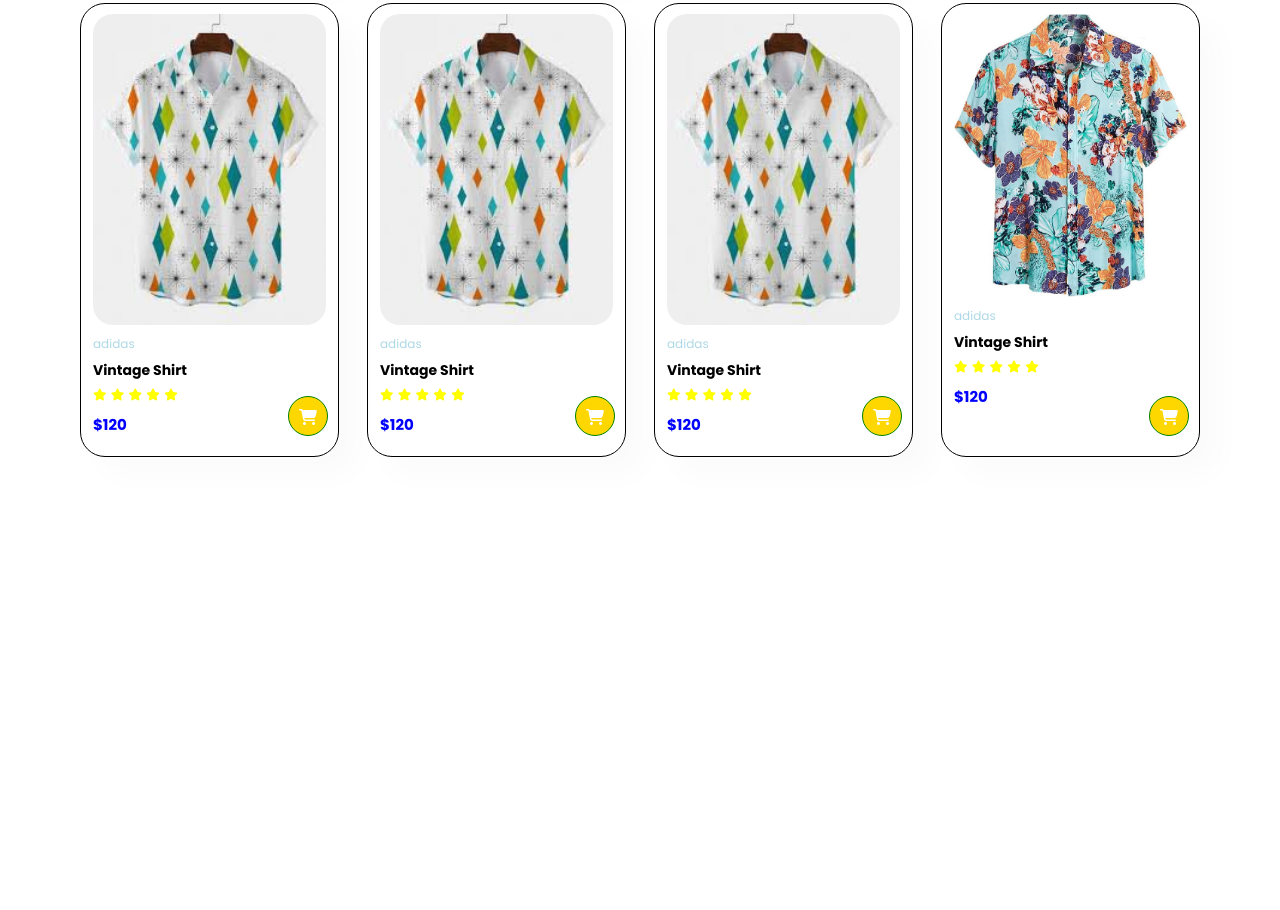
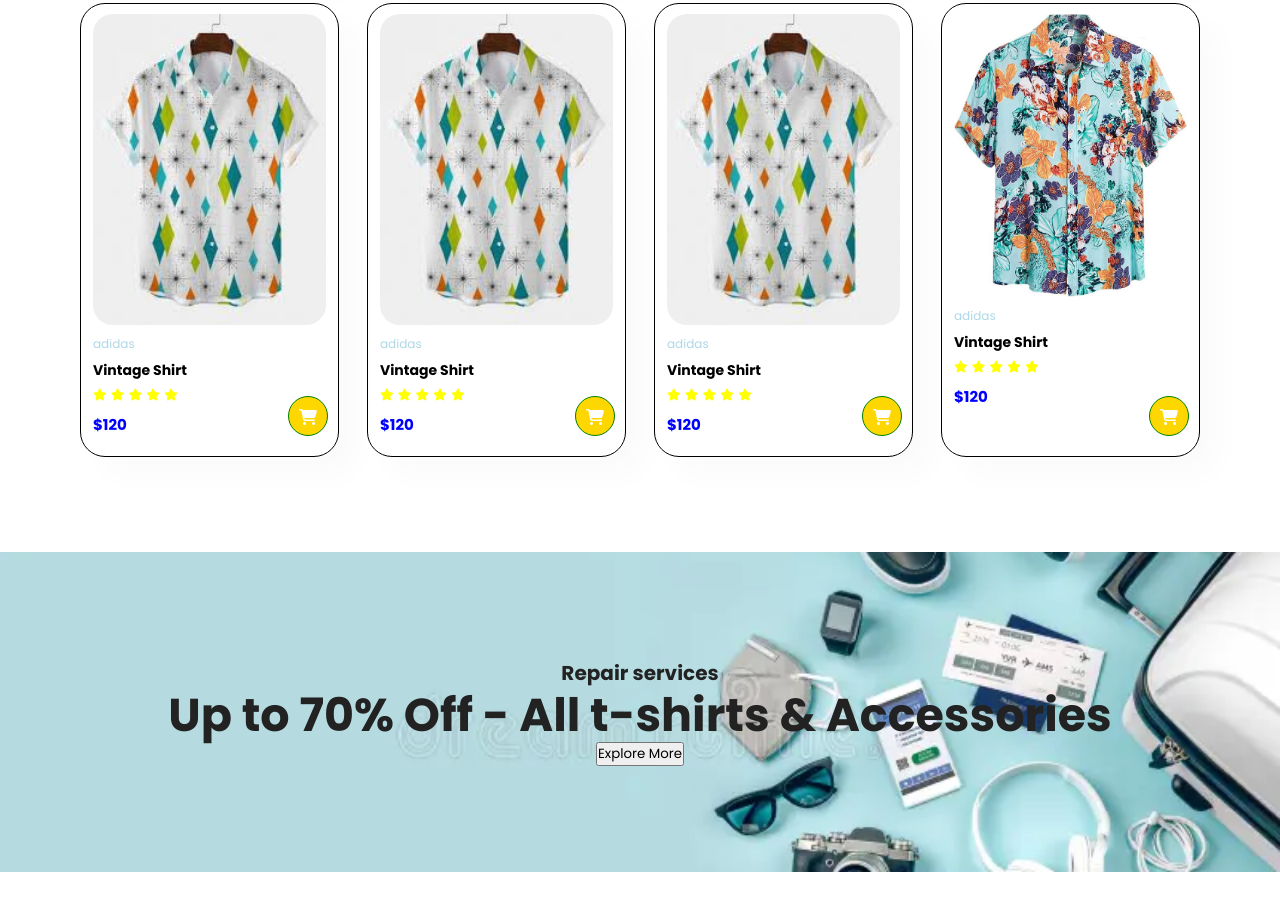
Before and after one commit to Shonex122/Commerce-page, a plain HTML site: page index.html in a window 1280 px wide. Shown: the part 1806-2716 px from the top of the page. Before the commit the page ends 2318 px from the top, so only its background shows below. Drawn offline with Linux system fonts and the light colour scheme.

Commit message:
banner section

```diff
--- a/css/style.css
+++ b/css/style.css
@@ -266,3 +266,16 @@ body {
   right: 10px;
   bottom: 20px;
 }
+
+#banner {
+  display: flex;
+  text-align: center;
+  justify-content: center;
+  align-items: center;
+  flex-direction: column;
+  background-image: url("/img/banner.webp");
+  background-size: cover;
+  width: 100%;
+  height: 40vh;
+  background-position: center;
+}
--- a/index.html
+++ b/index.html
@@ -192,6 +192,12 @@
 
      </section>
 
+     <section id="banner" class="section-m1">
+      <h4>Repair services</h4>
+      <h2> Up to <span> 70% Off -</span> All t-shirts & Accessories </h2>
+      <button type="button"> Explore More</button>
+     </section>
+
     <script src="js/script.js"></script>
   </body>
 </html>
```
Also changed, not shown: img/banner.webp (added).
